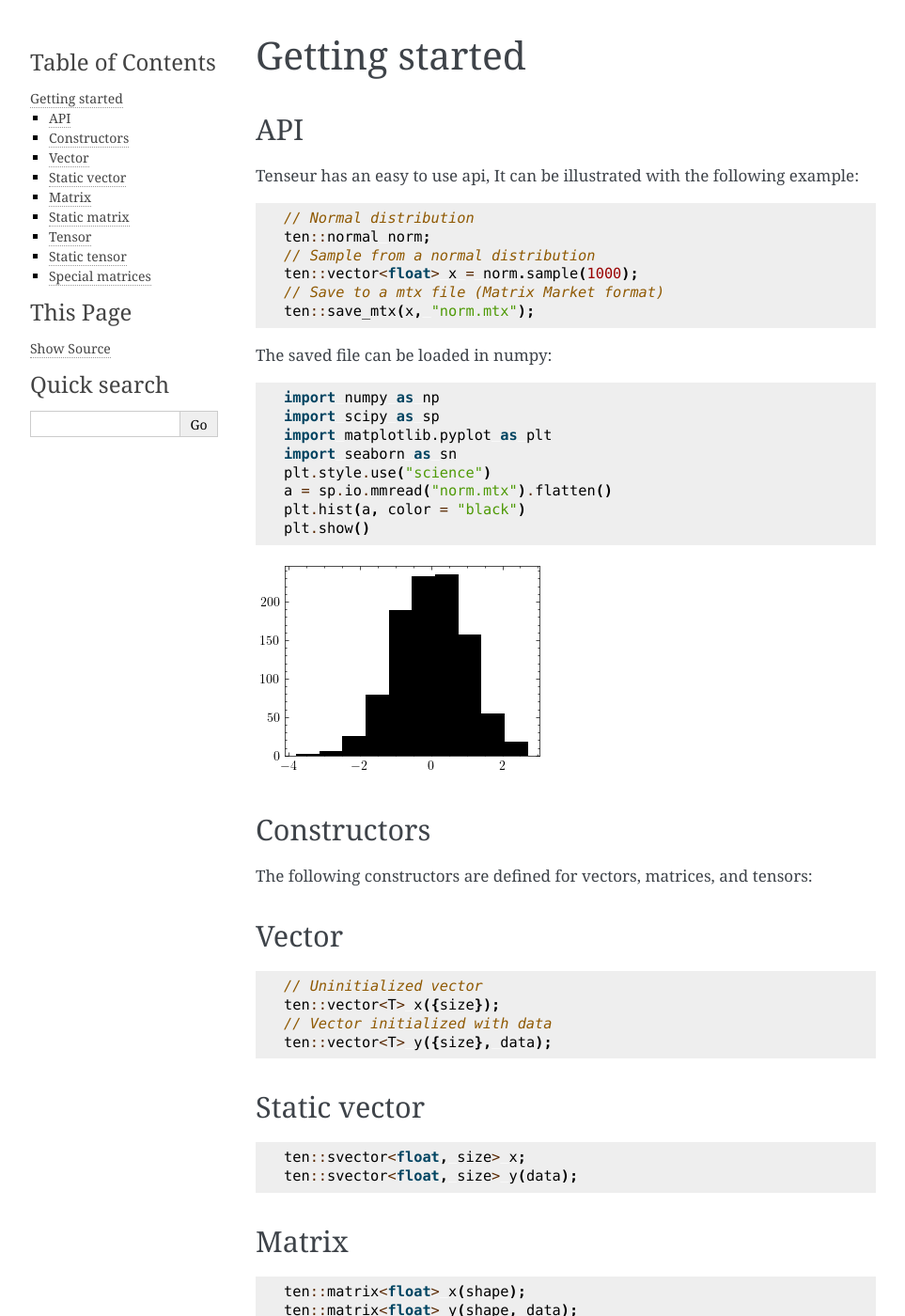
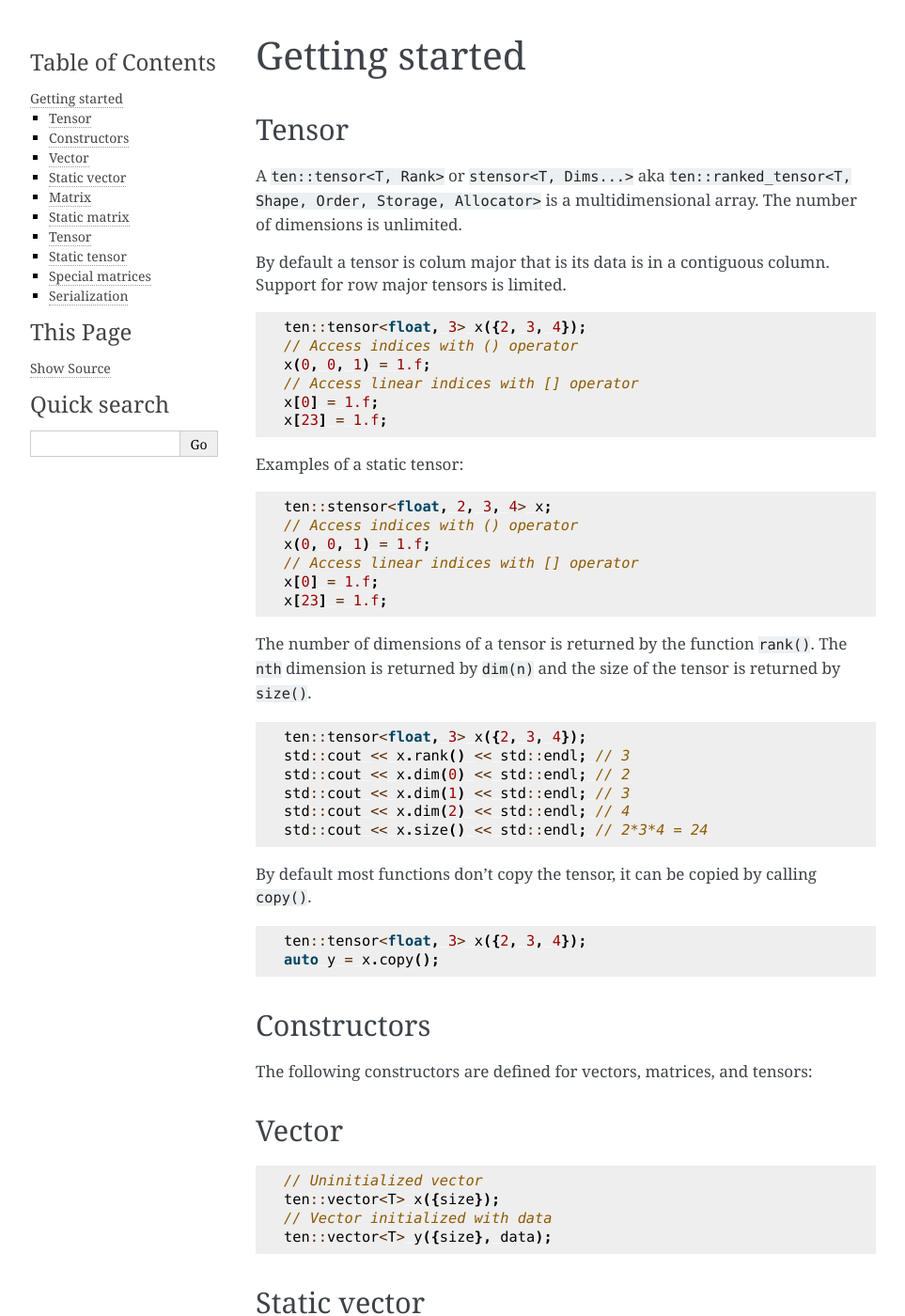
Before and after one commit to istmarc/tenseur, a Sphinx documentation site: the page built from docs/source/getting_started.rst, in a window 1280 px wide and 1400 px high. Shown: the whole window at 94% size, without its empty margins (148-1111 px from the left). Built offline with Sphinx 7.4.7, drawn with Linux system fonts in a browser that asks for light colours; some of the changed text lies outside the part shown.

Commit message:
Update the docs

```diff
--- a/docs/source/functions.rst
+++ b/docs/source/functions.rst
@@ -17,7 +17,7 @@ Operators ``+``, ``-``, ``*``, and ``/`` are defined for tensors, matrices and v
 Scalar tensor operations
 ------------------------
 
-Operators ``+``, ``-``, ``*``, and ``/`` are overloaded for scalar - tensor, matrice and vector operations.
+Operators ``+``, ``-``, ``*``, and ``/`` are overloaded for scalar - tensor, matrix and vector operations.
 
 .. code-block:: cpp
 
--- a/docs/source/getting_started.rst
+++ b/docs/source/getting_started.rst
@@ -1,33 +1,53 @@
 Getting started
 ===============
 
-API
----
-Tenseur has an easy to use api, It can be illustrated with the following example:
+Tensor
+------
+
+A ``ten::tensor<T, Rank>`` or ``stensor<T, Dims...>`` aka ``ten::ranked_tensor<T, Shape, Order, Storage, Allocator>`` is a multidimensional array. The number of dimensions is unlimited.
+
+
+By default a tensor is colum major that is its data is in a contiguous column. Support for row major tensors is limited.
 
 .. code-block:: cpp
 
-   // Normal distribution
-   ten::normal norm;
-   // Sample from a normal distribution
-   ten::vector<float> x = norm.sample(1000);
-   // Save to a mtx file (Matrix Market format)
-   ten::save_mtx(x, "norm.mtx");
+   ten::tensor<float, 3> x({2, 3, 4});
+   // Access indices with () operator
+   x(0, 0, 1) = 1.f;
+   // Access linear indices with [] operator
+   x[0] = 1.f;
+   x[23] = 1.f;
 
-The saved file can be loaded in numpy:
+Examples of a static tensor:
 
-.. code-block:: python
+.. code-block:: cpp
 
-   import numpy as np
-   import scipy as sp
-   import matplotlib.pyplot as plt
-   import seaborn as sn
-   plt.style.use("science")
-   a = sp.io.mmread("norm.mtx").flatten()
-   plt.hist(a, color = "black")
-   plt.show()
+   ten::stensor<float, 2, 3, 4> x;
+   // Access indices with () operator
+   x(0, 0, 1) = 1.f;
+   // Access linear indices with [] operator
+   x[0] = 1.f;
+   x[23] = 1.f;
 
-.. image:: _images/hist.png
+
+The number of dimensions of a tensor is returned by the function ``rank()``. The ``nth`` dimension is returned by ``dim(n)`` and the size of the tensor is returned by ``size()``.
+
+.. code-block:: cpp
+
+   ten::tensor<float, 3> x({2, 3, 4});
+   std::cout << x.rank() << std::endl; // 3
+   std::cout << x.dim(0) << std::endl; // 2
+   std::cout << x.dim(1) << std::endl; // 3
+   std::cout << x.dim(2) << std::endl; // 4
+   std::cout << x.size() << std::endl; // 2*3*4 = 24
+
+
+By default most functions don't copy the tensor, it can be copied by calling ``copy()``.
+
+.. code-block:: cpp
+
+   ten::tensor<float, 3> x({2, 3, 4});
+   auto y = x.copy();
 
 Constructors
 ------------
@@ -126,3 +146,34 @@ Special matrices
    ten::matrix<float> x(shape, data);
    auto y = ten::upper_tr(x);
    std::cout << std::boolalpha << y.is_upper_tr() << std::endl;
+
+Serialization
+-------------
+
+A tensor can be saved in binary format (extension .ten) or in matrix market format.
+
+Example:
+
+.. code-block:: cpp
+
+   // Normal distribution
+   ten::normal norm;
+   // Sample from a normal distribution
+   ten::vector<float> x = norm.sample(1000);
+   // Save to a mtx file (Matrix Market format)
+   ten::save_mtx(x, "norm.mtx");
+
+The saved file can be loaded in numpy:
+
+.. code-block:: python
+
+   import numpy as np
+   import scipy as sp
+   import matplotlib.pyplot as plt
+   import seaborn as sn
+   plt.style.use("science")
+   a = sp.io.mmread("norm.mtx").flatten()
+   plt.hist(a, color = "black")
+   plt.show()
+
+.. image:: _images/hist.png
```
Also changed, not shown: docs/source/advanced.rst (line endings or trailing spaces).
